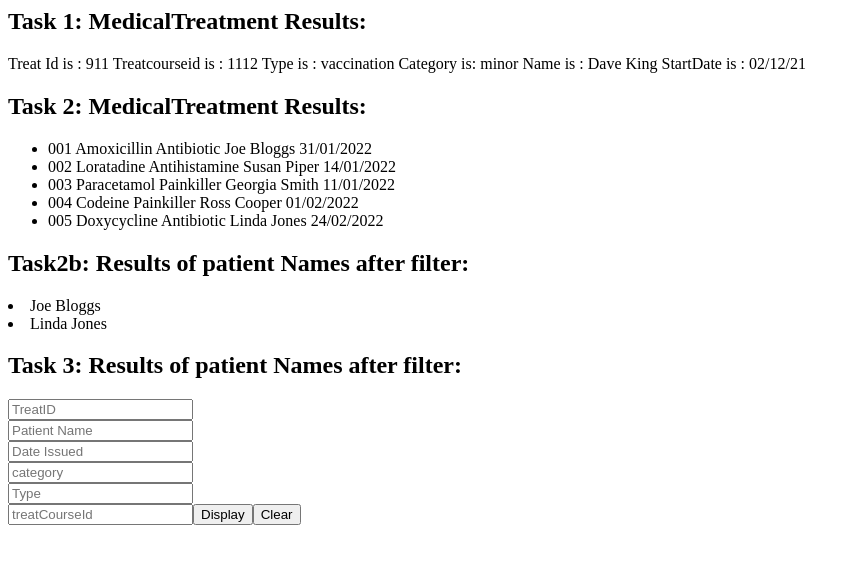
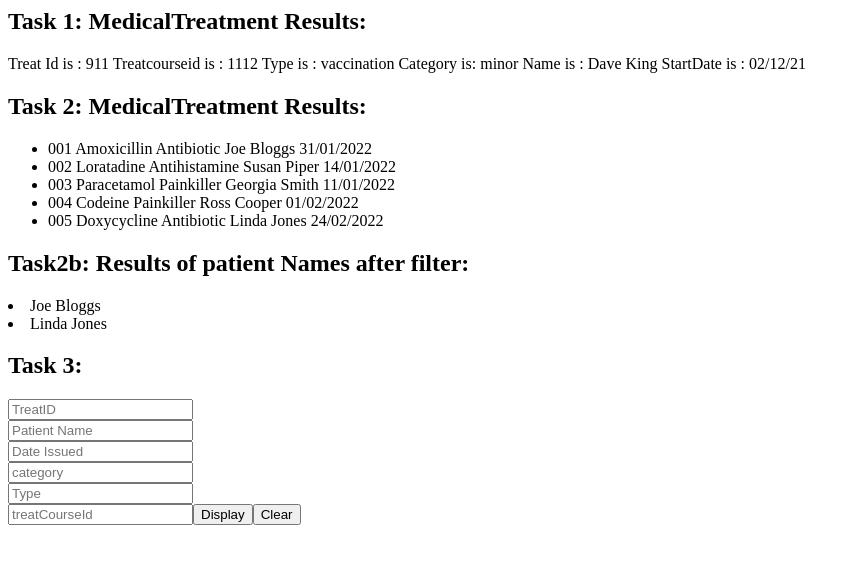
Before and after one commit to gitzdave/Gino2, a React (Create React App) app: page / in a window 1280 px wide. Shown: the top 564 px of the page, without its empty margins (0-858 px from the left). Built offline with nearby package versions, Linux system fonts and the light colour scheme.

Commit message:
1 file modified

```diff
--- a/src/App.js
+++ b/src/App.js
@@ -36,7 +36,7 @@ export default function App() {
           {filteredRecord.name}
         </li>
       ))}
- <h2>Task 3: Results of patient Names after filter: </h2>
+ <h2>Task 3:  </h2>
       <MedicalPrescriptionPanel/>
     </div>
   );
```
